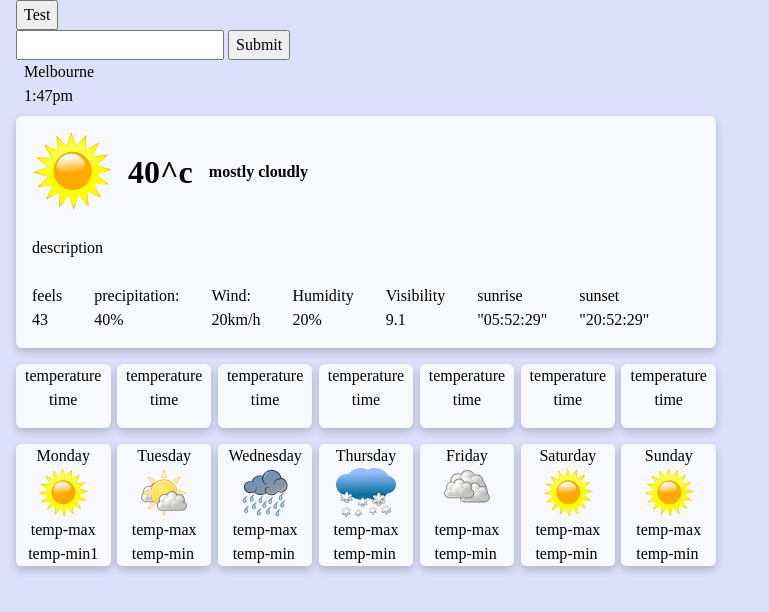
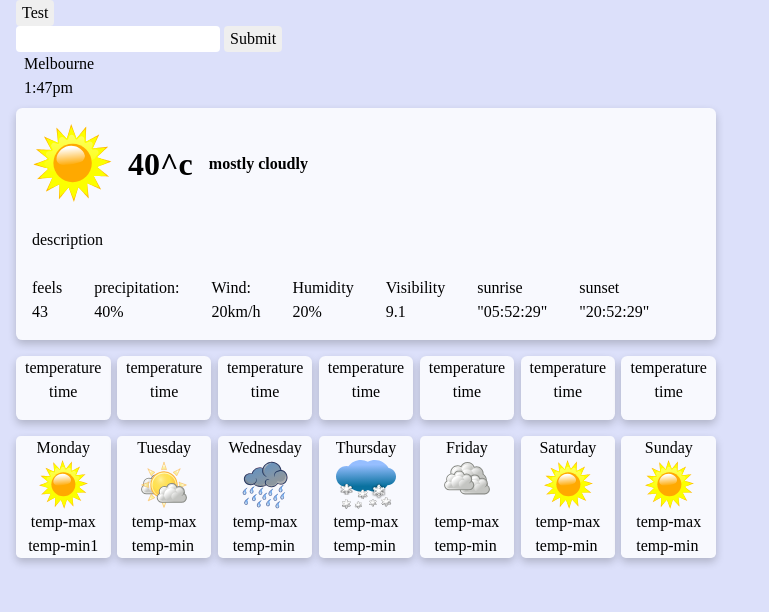
Before and after one commit to GiroFrm/weatherApp, a website built with webpack: page src/template.html in a window 1280 px wide. Shown: the whole page, without its empty margins (0-769 px from the left). Built offline with nearby package versions, Linux system fonts and the light colour scheme.

Commit message:
style: Style form location

```diff
--- a/src/style.css
+++ b/src/style.css
@@ -57,6 +57,18 @@ body {
 .wrapper{
 
 }
+.form-location input, button{
+  border: none;
+ border-radius: 4px;
+}
+
+.form-location button {
+  cursor:pointer;
+}
+.form-location button:hover {
+  cursor:pointer;
+  opacity: 0.7;
+}
 
 .location-container{
     margin-bottom: 0.5rem;
@@ -99,6 +111,7 @@ span{
     display: flex;
     flex-wrap: wrap;
     column-gap: 2rem;
+    row-gap: 1.2rem;
 }
 
 .hourly-temperature-container{
@@ -135,11 +148,13 @@ span{
 .hourly-container{
     display: grid;
     grid-template-columns: repeat(7, 1fr);
+    grid-template-rows: auto;
     row-gap: 1rem;
     column-gap: 0.4rem;
 
 }
 
+
 .wrapper{
     max-width: 700px;
 }
```
